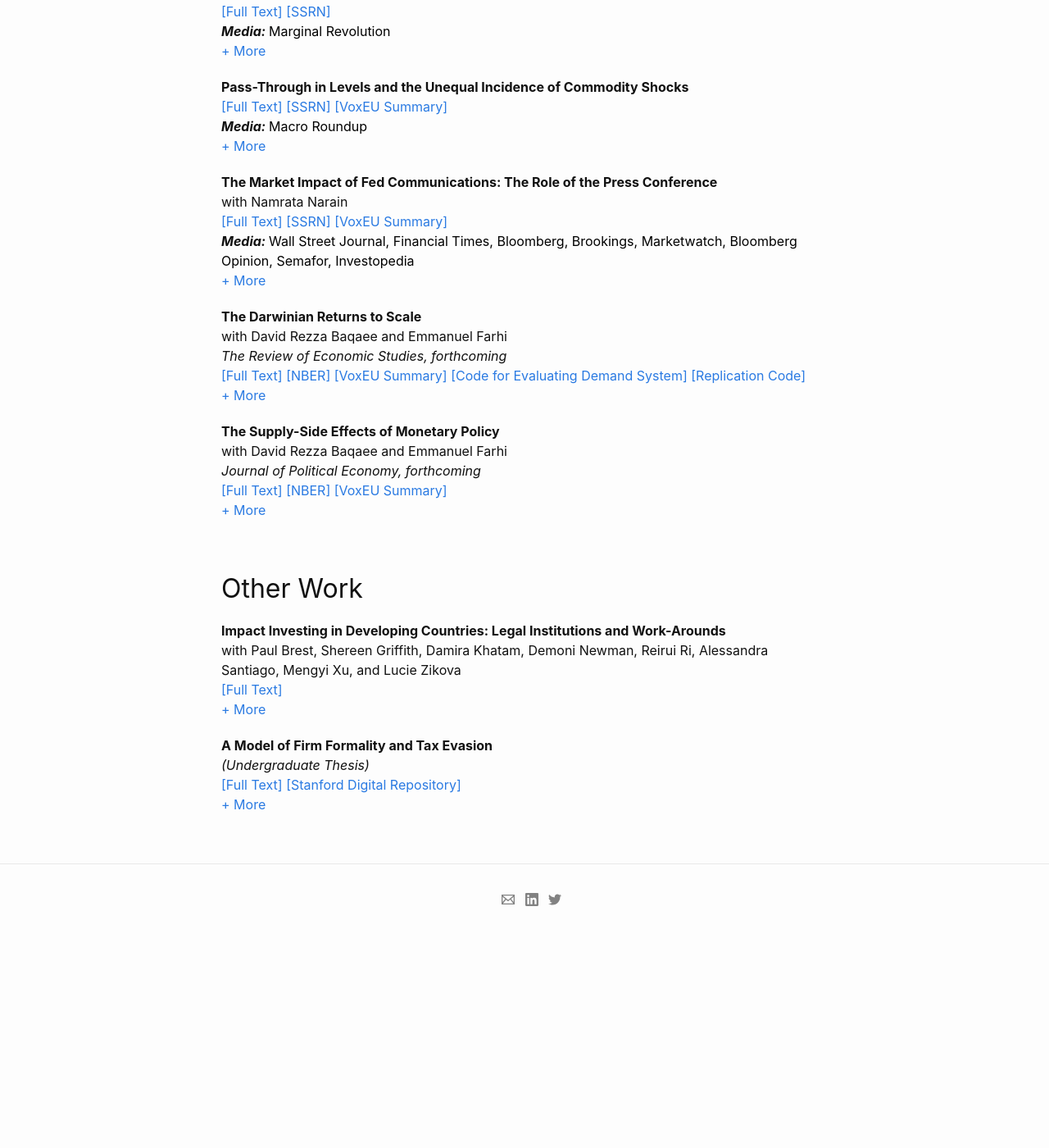
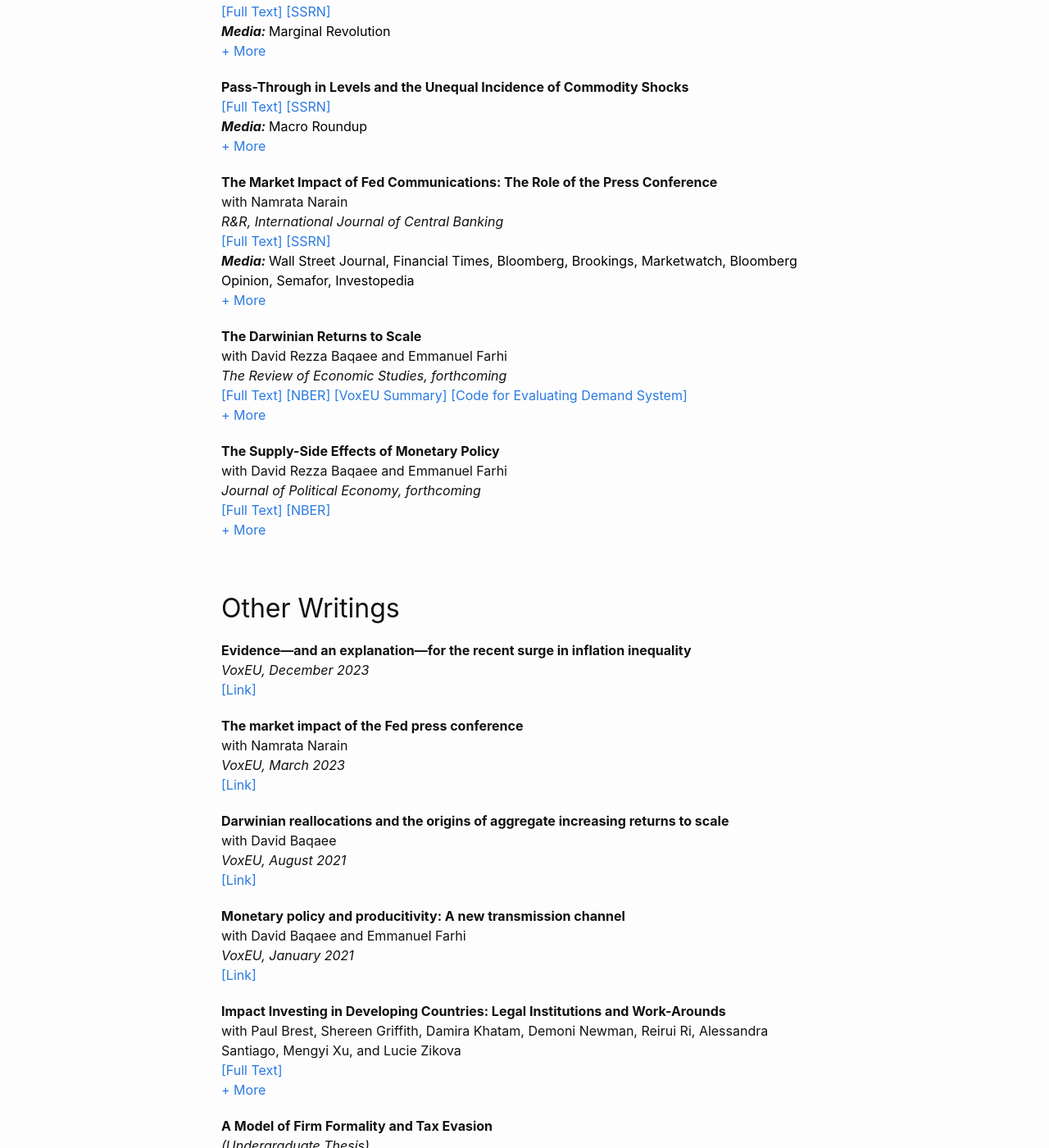
Before and after one commit to kunalsangani/kunalsangani.github.io, a Jekyll site: the page built from research.markdown, in a window 1280 px wide and 1400 px high, scrolled down 306 px. Shown: the whole window at 82% size. Built offline with Jekyll 4.4.1, drawn with Linux system fonts in a browser that asks for light colours; nearby versions of some CDN libraries; before the commit the page ends 1461 px from its top, so only the background shows below that.

Commit message:
Broke out VoxEU columns

```diff
--- a/_data/research.yml
+++ b/_data/research.yml
@@ -39,9 +39,9 @@
         - ssrn:
           name: SSRN
           href: https://papers.ssrn.com/sol3/papers.cfm?abstract_id=4574233
-        - voxeu:
-          name: VoxEU Summary
-          href: https://cepr.org/voxeu/columns/evidence-and-explanation-recent-surge-inflation-inequality
+        # - voxeu:
+        #   name: VoxEU Summary
+        #   href: https://cepr.org/voxeu/columns/evidence-and-explanation-recent-surge-inflation-inequality
       coverage:
         - c0:
           name: Macro Roundup
@@ -63,6 +63,7 @@
       title: >-
         The Market Impact of Fed Communications: The Role of the Press Conference
       coauthors: Namrata Narain
+      status: R&R, International Journal of Central Banking
       links:
         - paper:
           name: Full Text
@@ -70,9 +71,9 @@
         - ssrn:
           name: SSRN
           href: https://papers.ssrn.com/sol3/papers.cfm?abstract_id=4354333
-        - voxeu:
-          name: VoxEU Summary
-          href: https://cepr.org/voxeu/columns/market-impact-fed-press-conference
+        # - voxeu:
+        #   name: VoxEU Summary
+        #   href: https://cepr.org/voxeu/columns/market-impact-fed-press-conference
       coverage:
         - c0:
           name: Wall Street Journal
@@ -132,9 +133,9 @@
         - demandcurves:
           name: Code for Evaluating Demand System
           href: https://kunalsangani.com/files/Darwinian_DemandCurves.zip
-        - voxeu:
-          name: Replication Code
-          href: https://kunalsangani.com/files/Darwinian_ReplicationCode.zip
+        # - voxeu:
+        #   name: Replication Code
+        #   href: https://kunalsangani.com/files/Darwinian_ReplicationCode.zip
       abstract: >-
         How does an increase in market size, say due to globalization, affect welfare? We study this question using
         a model with monopolistic competition, heterogeneous markups, and fixed costs. We characterize changes in welfare
@@ -160,9 +161,9 @@
         - nber:
           name: NBER
           href: https://www.nber.org/papers/w28345
-        - voxeu:
-          name: VoxEU Summary
-          href: https://voxeu.org/article/monetary-policy-and-productivity-new-transmission-channel
+        # - voxeu:
+        #   name: VoxEU Summary
+        #   href: https://voxeu.org/article/monetary-policy-and-productivity-new-transmission-channel
       abstract: >-
         We propose a supply-side channel for the transmission of monetary policy. We
         show that in an economy with heterogeneous firms and endogenous markups, demand shocks such as
@@ -178,8 +179,43 @@
         we provide empirical evidence for both the macro- and micro-level predictions of our model.
 
 - other-work:
-  section_name: Other Work
+  section_name: Other Writings
   items:
+    - passthrough:
+      title: Evidence—and an explanation—for the recent surge in inflation inequality
+      status: VoxEU, December 2023
+      links:
+        - link:
+          name: Link
+          href: https://cepr.org/voxeu/columns/evidence-and-explanation-recent-surge-inflation-inequality
+
+    - presser:
+      title: The market impact of the Fed press conference
+      status: VoxEU, March 2023
+      coauthors: Namrata Narain
+      links:
+        - link:
+          name: Link
+          href: https://cepr.org/voxeu/columns/market-impact-fed-press-conference
+
+    - presser:
+      title: Darwinian reallocations and the origins of aggregate increasing returns to scale
+      status: VoxEU, August 2021
+      coauthors: David Baqaee
+      links:
+        - link:
+          name: Link
+          href: https://voxeu.org/article/darwinian-reallocations-and-origins-aggregate-increasing-returns-scale
+
+    - presser:
+      title: 'Monetary policy and producitivity: A new transmission channel'
+      status: VoxEU, January 2021
+      coauthors: David Baqaee and Emmanuel Farhi
+      links:
+        - link:
+          name: Link
+          href: https://voxeu.org/article/monetary-policy-and-productivity-new-transmission-channel
+
     - impact:
       title: 'Impact Investing in Developing Countries: Legal Institutions and Work-Arounds'
       coauthors: Paul Brest, Shereen Griffith, Damira Khatam, Demoni Newman, Reirui Ri, Alessandra Santiago, Mengyi Xu, and Lucie Zikova
```
Also changed, not shown: 1 other file.
